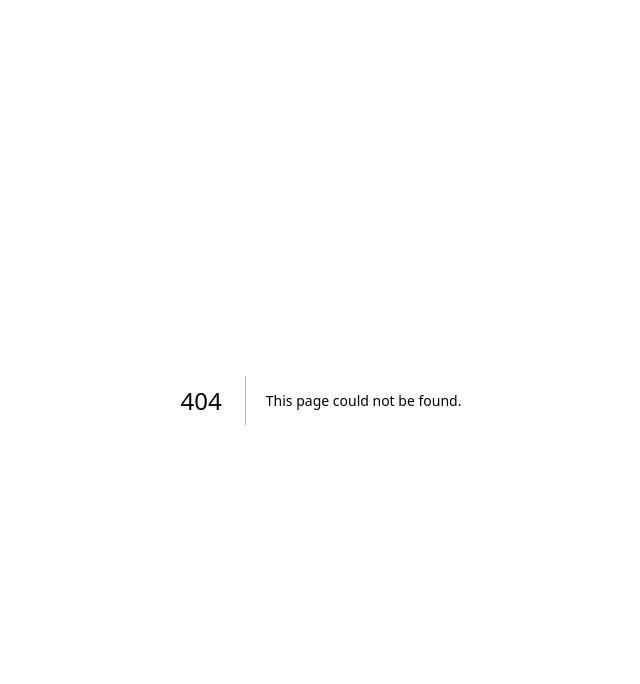
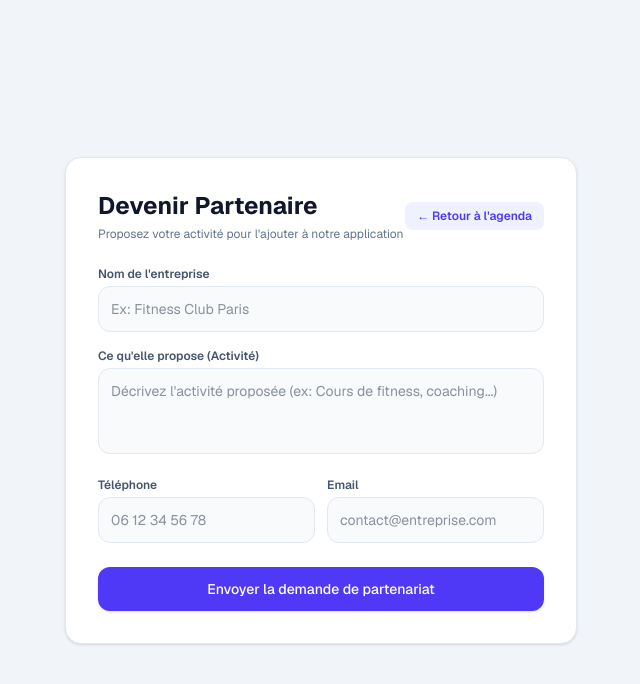
Before and after one commit to lukasv-code/projet_agenda, a Next.js app: page /partenaire in a window 1280 px wide. Before the commit this address had no page. Shown: the top 684 px of the page, without its empty margins (319-959 px from the left). Built offline with nearby package versions, Linux system fonts and the light colour scheme.

Commit message:
premier test

```diff
--- a/app/page.tsx
+++ b/app/page.tsx
@@ -1,5 +1,6 @@
 "use client";
 import { useState } from "react";
+import Link from "next/link";
 
 const activitiesData = [
   {
@@ -103,7 +104,7 @@ const initialPresets: PresetSlot[] = [
     description: "Préparation partiels",
     duration: 90,
     maxInscrits: 2,
-    inscrits: 1,
+    inscrits: 2,
   },
 ];
 
@@ -262,7 +263,7 @@ export default function AgendaApp() {
   };
 
   return (
-    <div className="flex h-screen bg-slate-100 font-sans overflow-hidden">
+    <div className="flex h-screen bg-slate-100 font-sans overflow-hidden relative">
       {/* COLONNE DE GAUCHE : Générateur */}
       <div className="w-80 bg-white border-r border-slate-200 shadow-sm flex flex-col overflow-y-auto p-6 h-full">
         <div>
@@ -462,7 +463,6 @@ export default function AgendaApp() {
                     );
                   }
 
-                  // Si l'activité est complète (inscrits >= maxInscrits), on ne l'affiche pas (elle disparaît)
                   const isComplete =
                     slotInCell && slotInCell.inscrits >= slotInCell.maxInscrits;
                   const isVisible =
@@ -514,6 +514,15 @@ export default function AgendaApp() {
           </div>
         </div>
       </div>
+
+      {/* BOUTON FLOTTANT : "Je voudrais être partenaire" en bas à droite */}
+      <Link
+        href="/partenaire"
+        className="fixed bottom-6 right-6 z-40 bg-indigo-600 hover:bg-indigo-700 text-white font-semibold px-5 py-3 rounded-full shadow-lg transition-all duration-200 flex items-center space-x-2 hover:scale-105"
+      >
+        <span>🤝</span>
+        <span>Je voudrais être partenaire</span>
+      </Link>
 
       {/* MODALE DE DÉTAILS MODERNE */}
       {selectedSlotForModal && (
--- /dev/null
+++ b/app/partenaire/page.tsx
@@ -0,0 +1,135 @@
+"use client";
+import { useState } from "react";
+import Link from "next/link";
+
+export default function PartenairePage() {
+  const [submitted, setSubmitted] = useState(false);
+  const [formData, setFormData] = useState({
+    nomEntreprise: "",
+    proposition: "",
+    telephone: "",
+    email: "",
+  });
+
+  const handleSubmit = (e: React.FormEvent) => {
+    e.preventDefault();
+    // Le formulaire ne fait rien de réel pour l'instant comme demandé
+    setSubmitted(true);
+  };
+
+  return (
+    <div className="min-h-screen bg-slate-100 flex flex-col justify-center items-center p-6 font-sans">
+      <div className="w-full max-w-lg bg-white rounded-2xl shadow-sm border border-slate-200 p-8">
+        {/* En-tête */}
+        <div className="flex justify-between items-center mb-6">
+          <div>
+            <h1 className="text-2xl font-bold text-slate-900">
+              Devenir Partenaire
+            </h1>
+            <p className="text-xs text-slate-500 mt-1">
+              Proposez votre activité pour l'ajouter à notre application
+            </p>
+          </div>
+          <Link
+            href="/"
+            className="text-xs font-semibold text-indigo-600 bg-indigo-50 hover:bg-indigo-100 px-3 py-1.5 rounded-lg transition-colors"
+          >
+            ← Retour à l'agenda
+          </Link>
+        </div>
+
+        {submitted ? (
+          <div className="bg-emerald-50 border border-emerald-200 text-emerald-800 p-6 rounded-xl text-center space-y-3">
+            <h3 className="font-bold text-lg">Merci pour votre demande !</h3>
+            <p className="text-sm">
+              Les informations de l'entreprise{" "}
+              <strong>{formData.nomEntreprise}</strong> ont bien été prises en
+              compte.
+            </p>
+            <Link
+              href="/"
+              className="inline-block mt-4 bg-emerald-600 hover:bg-emerald-700 text-white text-sm font-medium px-5 py-2.5 rounded-xl transition-colors"
+            >
+              Retourner sur l'agenda
+            </Link>
+          </div>
+        ) : (
+          <form onSubmit={handleSubmit} className="space-y-4">
+            <div>
+              <label className="block text-xs font-semibold text-slate-600 mb-1">
+                Nom de l'entreprise
+              </label>
+              <input
+                type="text"
+                required
+                className="w-full p-3 bg-slate-50 border border-slate-200 rounded-xl text-sm text-slate-800 focus:outline-none focus:ring-2 focus:ring-indigo-500"
+                placeholder="Ex: Fitness Club Paris"
+                value={formData.nomEntreprise}
+                onChange={(e) =>
+                  setFormData({ ...formData, nomEntreprise: e.target.value })
+                }
+              />
+            </div>
+
+            <div>
+              <label className="block text-xs font-semibold text-slate-600 mb-1">
+                Ce qu'elle propose (Activité)
+              </label>
+              <textarea
+                required
+                rows={3}
+                className="w-full p-3 bg-slate-50 border border-slate-200 rounded-xl text-sm text-slate-800 focus:outline-none focus:ring-2 focus:ring-indigo-500 resize-none"
+                placeholder="Décrivez l'activité proposée (ex: Cours de fitness, coaching...)"
+                value={formData.proposition}
+                onChange={(e) =>
+                  setFormData({ ...formData, proposition: e.target.value })
+                }
+              />
+            </div>
+
+            <div className="grid grid-cols-2 gap-3">
+              <div>
+                <label className="block text-xs font-semibold text-slate-600 mb-1">
+                  Téléphone
+                </label>
+                <input
+                  type="tel"
+                  required
+                  className="w-full p-3 bg-slate-50 border border-slate-200 rounded-xl text-sm text-slate-800 focus:outline-none focus:ring-2 focus:ring-indigo-500"
+                  placeholder="06 12 34 56 78"
+                  value={formData.telephone}
+                  onChange={(e) =>
+                    setFormData({ ...formData, telephone: e.target.value })
+                  }
+                />
+              </div>
+
+              <div>
+                <label className="block text-xs font-semibold text-slate-600 mb-1">
+                  Email
+                </label>
+                <input
+                  type="email"
+                  required
+                  className="w-full p-3 bg-slate-50 border border-slate-200 rounded-xl text-sm text-slate-800 focus:outline-none focus:ring-2 focus:ring-indigo-500"
+                  placeholder="contact@entreprise.com"
+                  value={formData.email}
+                  onChange={(e) =>
+                    setFormData({ ...formData, email: e.target.value })
+                  }
+                />
+              </div>
+            </div>
+
+            <button
+              type="submit"
+              className="w-full mt-2 bg-indigo-600 hover:bg-indigo-700 text-white font-medium p-3 rounded-xl text-sm shadow-sm transition-all duration-200"
+            >
+              Envoyer la demande de partenariat
+            </button>
+          </form>
+        )}
+      </div>
+    </div>
+  );
+}
```
